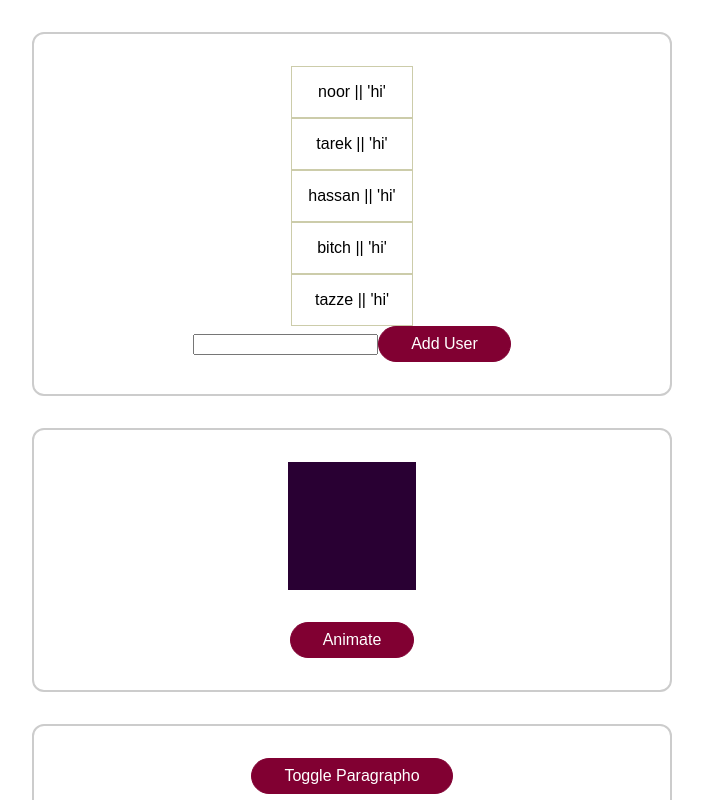
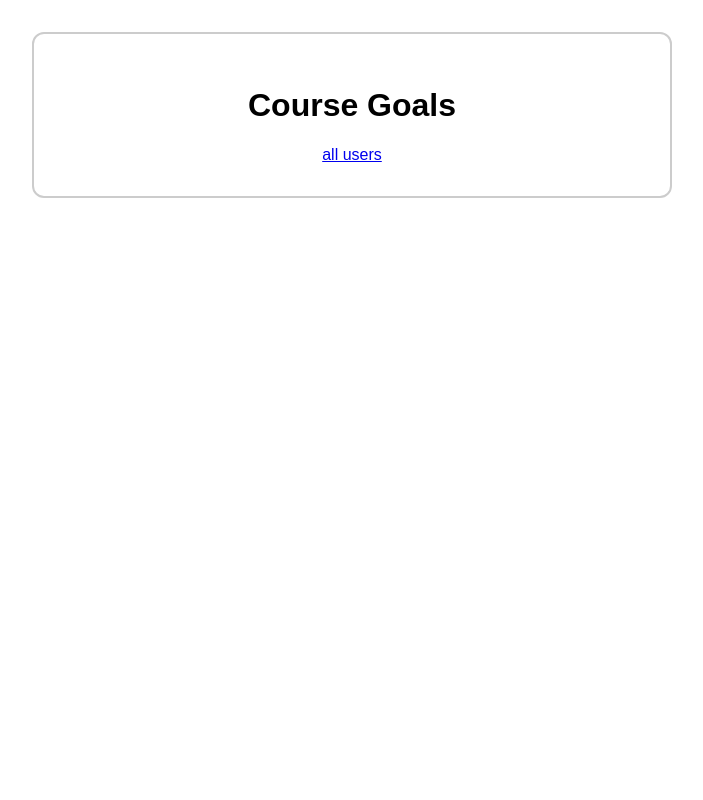
Before and after one commit to iNo0r/Vue-Animations-Transitions, a Vue app: page /goals in a window 1280 px wide. Shown: the top 800 px of the page, without its empty margins (288-991 px from the left). Built offline with nearby package versions, Linux system fonts and the light colour scheme.

Commit message:
setting up router

```diff
--- a/package.json
+++ b/package.json
@@ -9,7 +9,8 @@
   },
   "dependencies": {
     "core-js": "^3.6.5",
-    "vue": "^3.0.0"
+    "vue": "^3.0.0",
+    "vue-router": "^4.0.11"
   },
   "devDependencies": {
     "@vue/cli-plugin-babel": "~4.5.0",
--- a/src/App.vue
+++ b/src/App.vue
@@ -1,5 +1,8 @@
 <template>
-<div class="container">
+  <div>
+    <router-view></router-view>
+  </div>
+  <!-- <div class="container">
   <users-list></users-list>
 </div>
   <div class="container">
@@ -34,15 +37,15 @@
   </base-modal>
   <div class="container">
     <button @click="showDialog">Show Dialog</button>
-  </div>
+  </div> -->
 </template>
 
 <script>
-import UsersList from './components/UsersList.vue'
+// import UsersList from './components/UsersList.vue'
 export default {
-  components:{
-    UsersList : UsersList
-  },
+  // components:{
+  //   UsersList : UsersList
+  // },
   data() {
     return {
       dialogIsVisible: false,
--- a/src/main.js
+++ b/src/main.js
@@ -1,10 +1,27 @@
 import { createApp } from 'vue';
+import { createRouter, createWebHistory } from 'vue-router';
 
 import App from './App.vue';
 import BaseModal from './components/BaseModal.vue';
+import AllUsers from './pages/AllUsers.vue';
+import CourseGoals from './pages/CourseGoals.vue';
 
 const app = createApp(App);
 
 app.component('base-modal', BaseModal);
 
+const router = createRouter({
+  history: createWebHistory(),
+  routes: [
+    {
+      path: '/',
+      component: AllUsers
+    },
+    {
+      path: '/goals',
+      component: CourseGoals
+    }
+  ]
+});
+app.use(router);
 app.mount('#app');
--- /dev/null
+++ b/src/pages/AllUsers.vue
@@ -0,0 +1,6 @@
+<template>
+  <div class="container">
+    <h1>All Users</h1>
+    <router-link to="/goals">goals</router-link>
+  </div>
+</template>
--- /dev/null
+++ b/src/pages/CourseGoals.vue
@@ -0,0 +1,6 @@
+<template>
+  <div class="container">
+      <h1>Course Goals</h1>
+      <router-link to="/">all users</router-link>
+  </div>
+</template>
```
Also changed, not shown: 1 other file (tests, documents, lock files or other folders).
